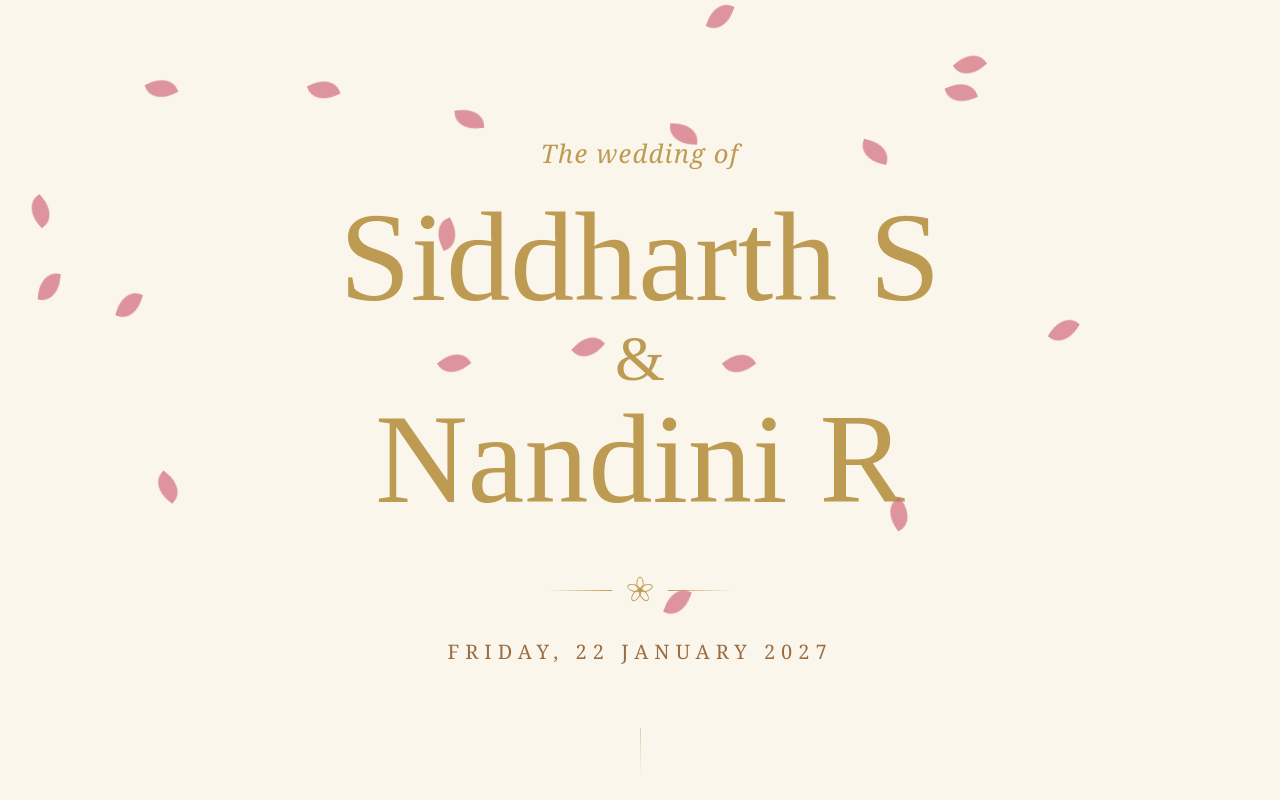
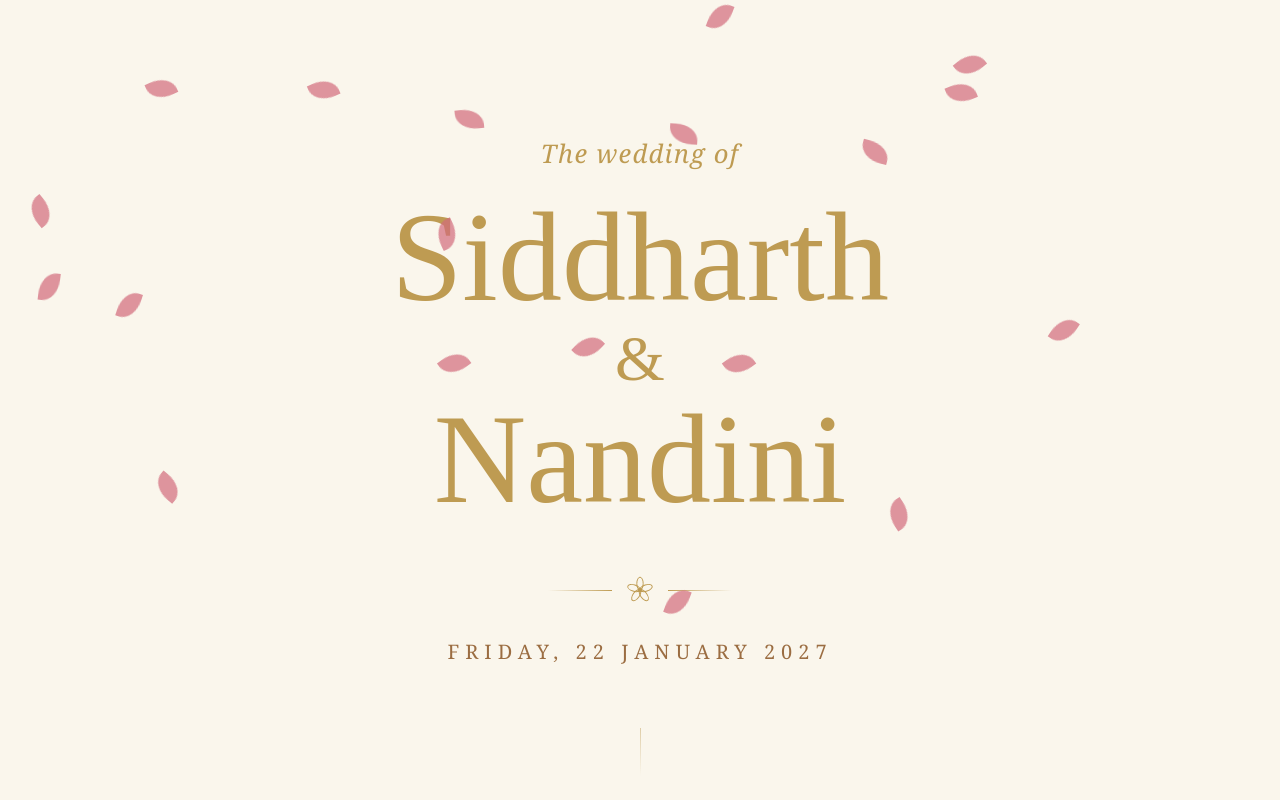
Before and after one commit to GauthamS-013/WeddingInvite, a React (Vite) app: page / in a window 1280 px wide. Shown: the top 800 px of the page. Built offline with nearby package versions, Linux system fonts and the light colour scheme; a web font is replaced by a local one.

Commit message:
Update couple names in data.js

```diff
--- a/src/data.js
+++ b/src/data.js
@@ -1,4 +1,4 @@
-export const couple = { bride: 'Nandini R', groom: 'Siddharth S' }
+export const couple = { bride: 'Nandini', groom: 'Siddharth' }
 
 export const weddingDate = '2027-01-22T11:00:00+05:30' // used by the countdown
 export const dateLabel = 'Friday, 22 January 2027'
```
